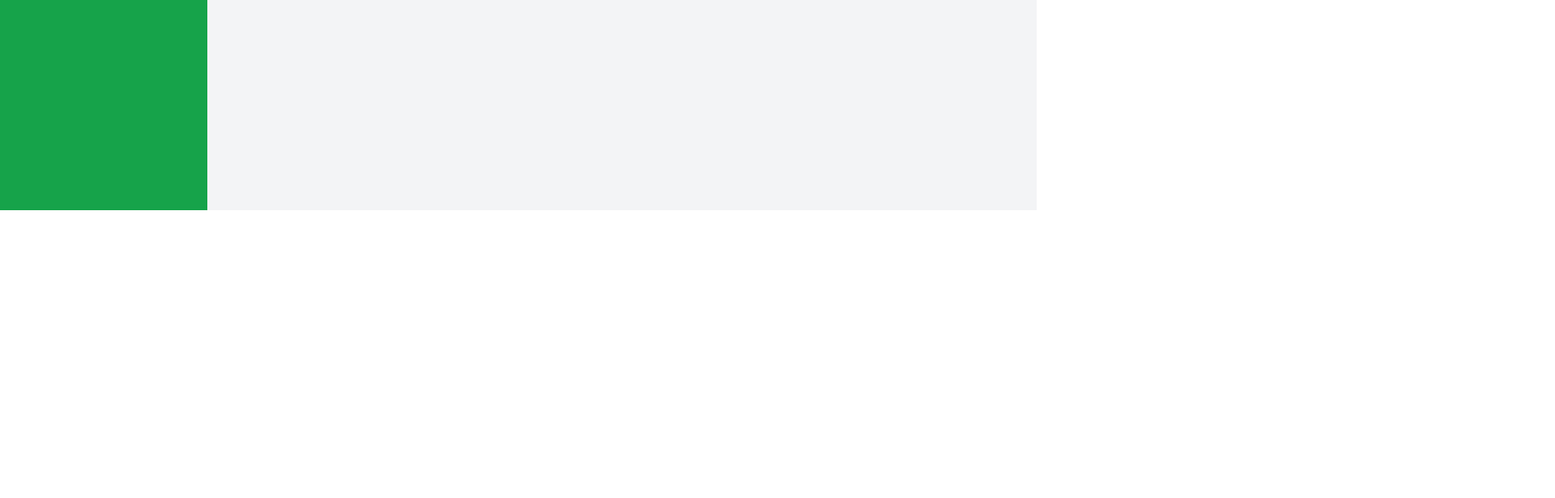
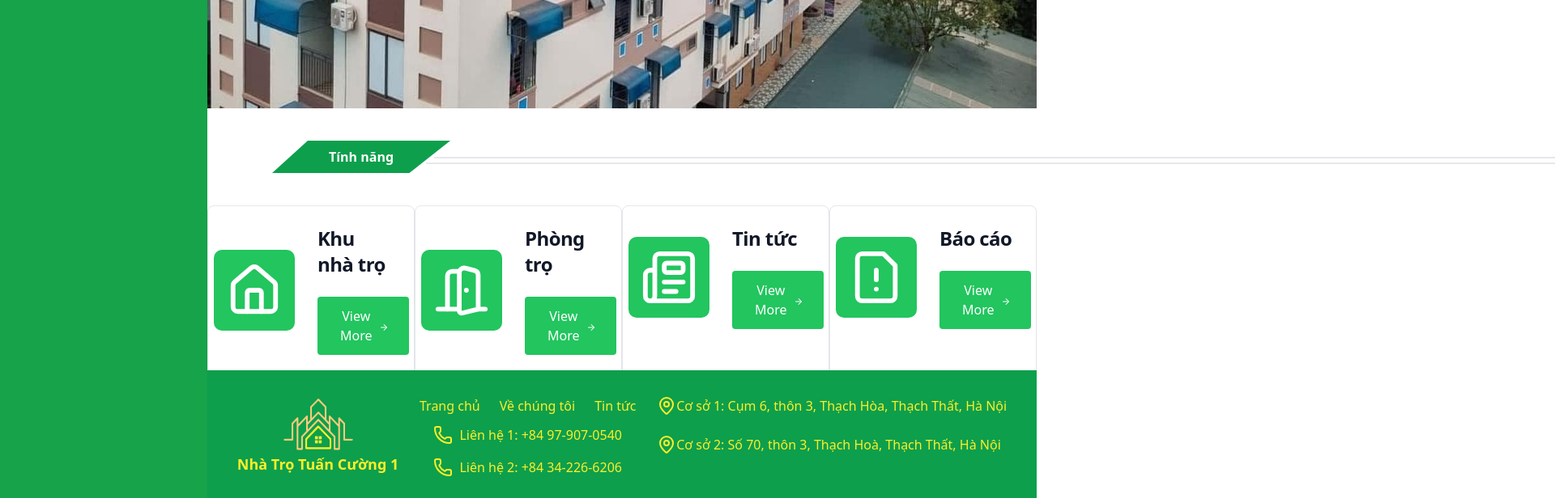
Before and after one commit to AnhLT1908/WDP301-Group-6, a React (Create React App) app in the folder fe/: page /admin in a window 1280 px wide. Shown: the part 540-1156 px from the top of the page at 81% size, 1920 px wide, since content can reach past the window. Before the commit the page ends 800 px from the top, so only its background shows below. Built offline with nearby package versions, Linux system fonts and the light colour scheme.

Commit message:
#1 - Code homepage for Actor Admin - Add layout

```diff
--- a/fe/src/App.js
+++ b/fe/src/App.js
@@ -8,6 +8,7 @@ import ChangePassword from "./page/ChangePassword.jsx";
 import AccountList from "./page/AccountList";
 import UserProfile from "./page/UserProfile";
 import SetNewPassword from "./page/SetNewPassword.jsx";
+import HomePageAdmin from "./page/HomePageAdmin.jsx";
 
 
 function Dashboard() {
@@ -21,6 +22,14 @@ function App() {
         <Route path="/" element={<HomePage />} />
         <Route
           path="/admin"
+          element={
+            <DashboardLayout>
+              <HomePageAdmin />
+            </DashboardLayout>
+          }
+        />
+        <Route
+          path="/admin/dashboard"
           element={
             <DashboardLayout>
               <Dashboard />
--- a/fe/src/components/layout/DashboardLayout.jsx
+++ b/fe/src/components/layout/DashboardLayout.jsx
@@ -1,13 +1,15 @@
 import DashboardHeader from './DashboardHeader';
 import DashboardSideBar from './DashboardSideBar';
+import Footer from './Footer';
 
 export default function DashboardLayout({ children }) {
   return (
-    <div className="flex h-screen bg-gray-100">
+    <div className="flex min-h-screen bg-gray-100">
       <DashboardSideBar />
-      <div className="flex-1 flex flex-col">
+      <div className="flex-1 flex flex-col justify-between ml-64 md:ml-0">
         <DashboardHeader />
-        <div className="p-8">{children}</div>
+        <div>{children}</div>
+        <Footer />
       </div>
     </div>
   );
--- a/fe/src/components/layout/DashboardSideBar.jsx
+++ b/fe/src/components/layout/DashboardSideBar.jsx
@@ -6,9 +6,9 @@ export default function DashboardSideBar() {
   const [menuOpen, setMenuOpen] = useState(false);
 
   return (
-    <aside className="bg-green-600 text-white w-64 p-4">
+    <aside className="bg-green-600 text-white w-64 p-4 fixed inset-y-0 left-0 md:relative z-50 min-h-screen">
       <div className="flex items-center gap-2 mb-8">
-        <img src={logo} alt="Logo" className="h-8 w-[70px] h-[60px]" />
+        <img src={logo} alt="Logo" className="h-8 w-[70px]" />
         <span className="font-bold text-xl text-[#FDEE2A]">
           Lodging Chain Management
         </span>
--- /dev/null
+++ b/fe/src/page/HomePageAdmin.jsx
@@ -0,0 +1,104 @@
+import React from "react";
+import Header from "../components/layout/Header";
+import Footer from "../components/layout/Footer";
+import Card from "../components/ui/Card";
+import Carousel from "../components/ui/Carousel";
+import Button from "../components/form/Button";
+import { House, DoorOpen, Newspaper, FileWarning } from "lucide-react";
+import carousel_img_1 from "../../src/assets/images/carousel_images/carousel_img_1.jpg";
+import carousel_img_2 from "../../src/assets/images/carousel_images/carousel_img_2.jpg";
+import carousel_img_3 from "../../src/assets/images/carousel_images/carousel_img_3.jpg";
+import news1 from "../../src/assets/images/news1.jpg";
+
+const HomePageAdmin = () => {
+  const carouselImages = [carousel_img_1, carousel_img_2, carousel_img_3];
+
+  const newsItems = [
+    {
+      title: "Nhà trọ nâng cấp xây thêm khu vực",
+      image: news1,
+      date: "20 JANUARY, 2025",
+      readTime: "20 MINS",
+    },
+    {
+      title: "Fortnite Ratings Are Skyrocketing",
+      date: "27 AUGUST, 2024",
+      readTime: "15 MINS",
+    },
+    {
+      title: "Everything You Need To Know About",
+      date: "27 AUGUST, 2024",
+      readTime: "25 MINS",
+    },
+    {
+      title: "We Can’t Wait To Try This Gaming Area",
+      date: "27 AUGUST, 2024",
+      readTime: "18 MINS",
+    },
+  ];
+
+  const featureCards = [
+    {
+      title: "Khu nhà trọ",
+      icon: <House size={70} className="relative text-white" />,
+    },
+    {
+      title: "Phòng trọ",
+      icon: <DoorOpen size={70} className="relative text-white" />,
+    },
+    {
+      title: "Tin tức",
+      icon: <Newspaper size={70} className="relative text-white" />,
+    },
+    {
+      title: "Báo cáo",
+      icon: <FileWarning size={70} className="relative text-white" />,
+    }
+  ];
+
+  return (
+    <div className="font-sans">
+      <main className="bg-white">
+        <section className="grid grid-flow-col grid-rows-1 grid-cols-1">
+          <div className="col-span-1">
+            <Carousel images={carouselImages} />
+          </div>
+        </section>
+
+        <section className="grid grid-flow-col grid-rows-2 grid-cols-1">
+          <div className="flex flex-col h-[150px]">
+            <div className="relative inline-block mt-10 mb-10 ml-20">
+              <div
+                className="bg-[#0D9F4C] text-center text-white font-bold py-2 px-4 inline-block w-[220px]"
+                style={{ clipPath: "polygon(20% 0, 100% 0, 77% 100%, 0 100%)" }}
+              >
+                Tính năng
+              </div>
+              <div className="absolute top-1/2 left-[200px] w-[1570px] border-t-2 border-gray-200"></div>
+              <div className="absolute top-2/3 left-[190px] w-[1580px] border-t-2 border-gray-200"></div>
+            </div>
+            <div className="flex justify-around">
+              {featureCards.map((card, index) => (
+                <Card
+                  key={index}
+                  title={card.title}
+                  actions={
+                    <Button showIcon={true} className="px-4 py-2 bg-green-500 text-white rounded">
+                      View More
+                    </Button>
+                  }
+                  showIcon={true}
+                  icon={card.icon}
+                  className="max-w-sm p-6 bg-white border border-gray-200 rounded-lg shadow-sm"
+                  contentClassName="grid grid-cols-2 items-center gap-4"
+                />
+              ))}
+            </div>
+          </div>
+        </section>
+      </main>
+    </div>
+  );
+};
+
+export default HomePageAdmin;
```
